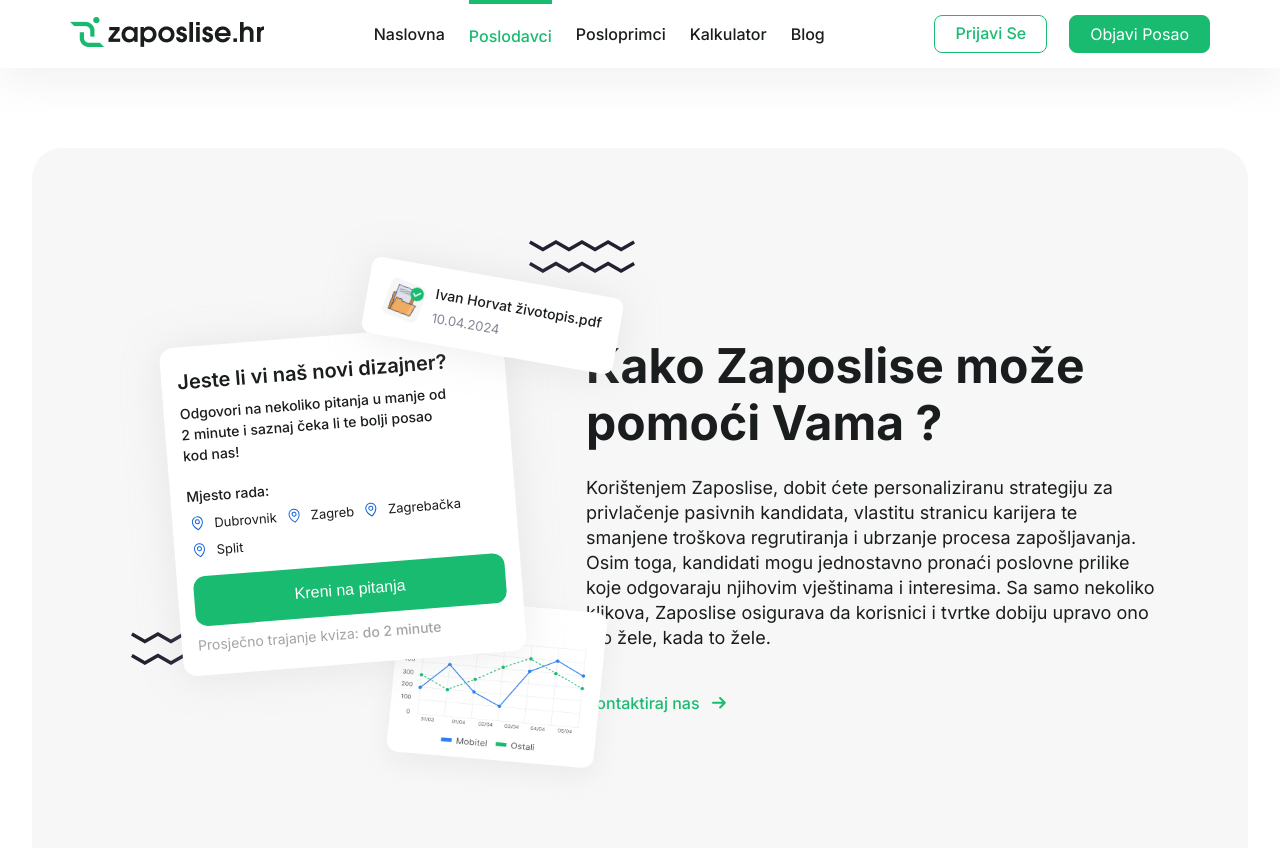
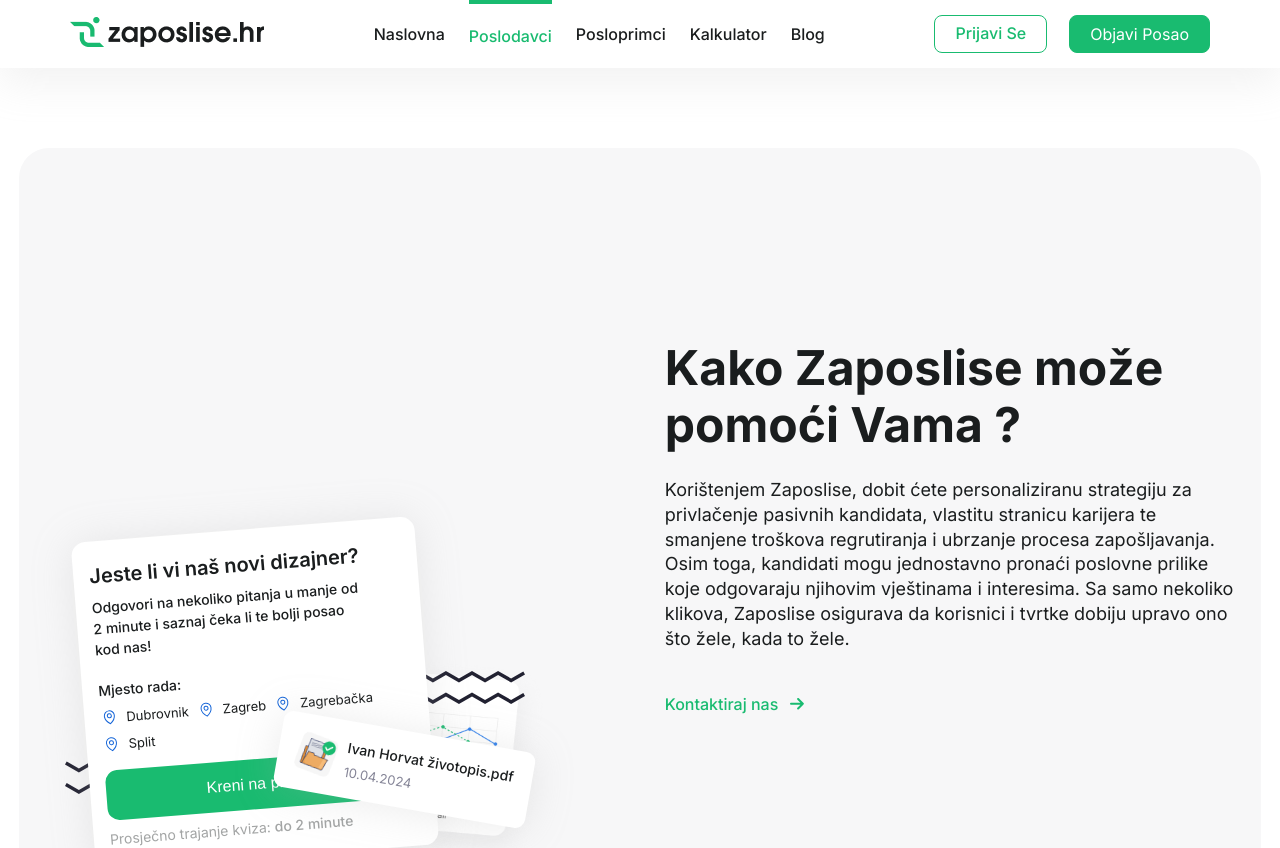
Before and after one commit to marijan10marijan/zaposlise, a Next.js app: page /poslodavci in a window 1280 px wide. Shown: the top 848 px of the page. Built offline with nearby package versions, Linux system fonts and the light colour scheme.

Commit message:
changes added

```diff
--- a/src/components/poslodavciComponents/poslodavciPomoc.module.css
+++ b/src/components/poslodavciComponents/poslodavciPomoc.module.css
@@ -1,29 +1,31 @@
 .pomoc {
   width: 100%;
   margin-block-end: 10rem;
-  margin-block-start: 80px;
+  margin-block-start: 5rem;
 }
 .pomoc__container {
   max-width: 1380px;
-  width: 95%;
+  width: 97%;
   margin-inline: auto;
   border-radius: 30px;
   background-color: #f7f7f8;
   display: flex;
   padding-inline: 90px;
   align-items: center;
-  position: relative;
+  height: 760px;
 }
 
 /* LEFT SIDE ***********************************************************/
 .pomoc__left {
   flex: 1;
+  position: relative;
+  height: 100%;
 }
 /* CARD  ****************************************************************/
 .pomoc__left_card {
   position: absolute;
   left: 333px;
-  top: 129px;
+  bottom: 554px;
   background-color: white;
   z-index: 3;
   border-radius: 10px;
@@ -153,7 +155,7 @@
 .pomoc__left_decorationTop {
   position: absolute;
   z-index: 1;
-  top: 92px;
+  bottom: 634px;
   left: 497px;
 }
 .pomoc__left_decorationBottom {
@@ -200,9 +202,68 @@
 }
 
 /* BREAKPOINTS *************************************************************/
+@media (max-width: 1301px) {
+  .pomoc__container {
+    padding-inline: 1.5rem;
+  }
+  .pomoc__left_card {
+    left: 234px;
+    bottom: 100px;
+  }
+  .pomoc__left_zivotopis {
+    left: 40px;
+    bottom: 50px;
+  }
+  .pomoc__left_chart {
+    left: 226px;
+    bottom: 30px;
+  }
+  .pomoc__left_decorationTop {
+    left: 376px;
+    bottom: 200px;
+  }
+  .pomoc__left_decorationBottom {
+    left: 22px;
+    bottom: 110px;
+  }
+}
 @media (max-width: 1191px) {
+  .pomoc__right {
+    width: 400px;
+  }
+  .pomoc__right_content h2 {
+    font-size: 2.1rem;
+    line-height: 2.75rem;
+  }
+  .pomoc__right_content p {
+    font-size: 1rem;
+    line-height: 1.25rem;
+  }
 }
 @media (max-width: 1040px) {
+  .pomoc {
+    margin-block-end: 5rem;
+  }
+  .pomoc__container {
+    padding-block: 100px;
+    width: 100%;
+    margin-inline: 1rem;
+    flex-direction: column;
+    height: 1000px;
+  }
+  .pomoc__left {
+    height: 50%;
+  }
+  .pomoc__left_zivotopis {
+    width: 500px;
+  }
+  .pomoc__left_zivotopisBox1 p {
+    width: 100%;
+  }
+  .pomoc__right {
+    flex: 1;
+    margin-block: 0;
+  }
 }
 @media (max-width: 768px) {
 }
--- a/src/utils/useScreenSize.jsx
+++ b/src/utils/useScreenSize.jsx
@@ -3,7 +3,10 @@
 import { useState, useEffect } from "react";
 
 const useScreenSize = () => {
-  const [screenSize, setScreenSize] = useState(0);
+  const [screenSize, setScreenSize] = useState({
+    width: 0,
+    height: 0,
+  });
 
   useEffect(() => {
     const handleResize = () => {
```
Also changed, not shown: src/components/poslodavciComponents/PoslodavciPomocVama.jsx (line endings or trailing spaces).
